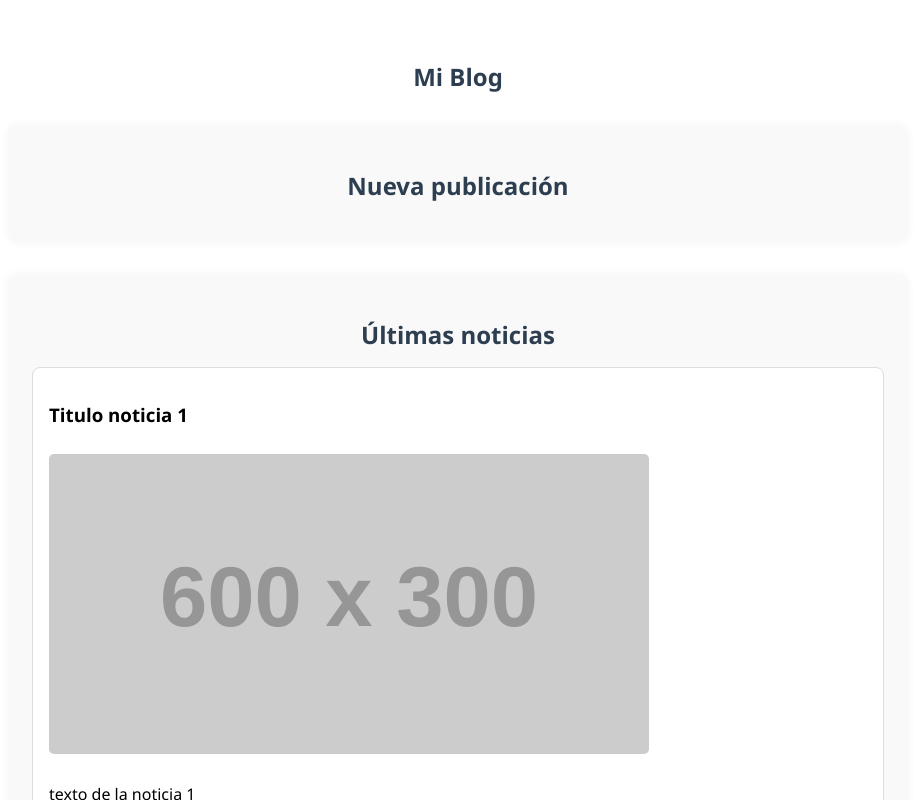
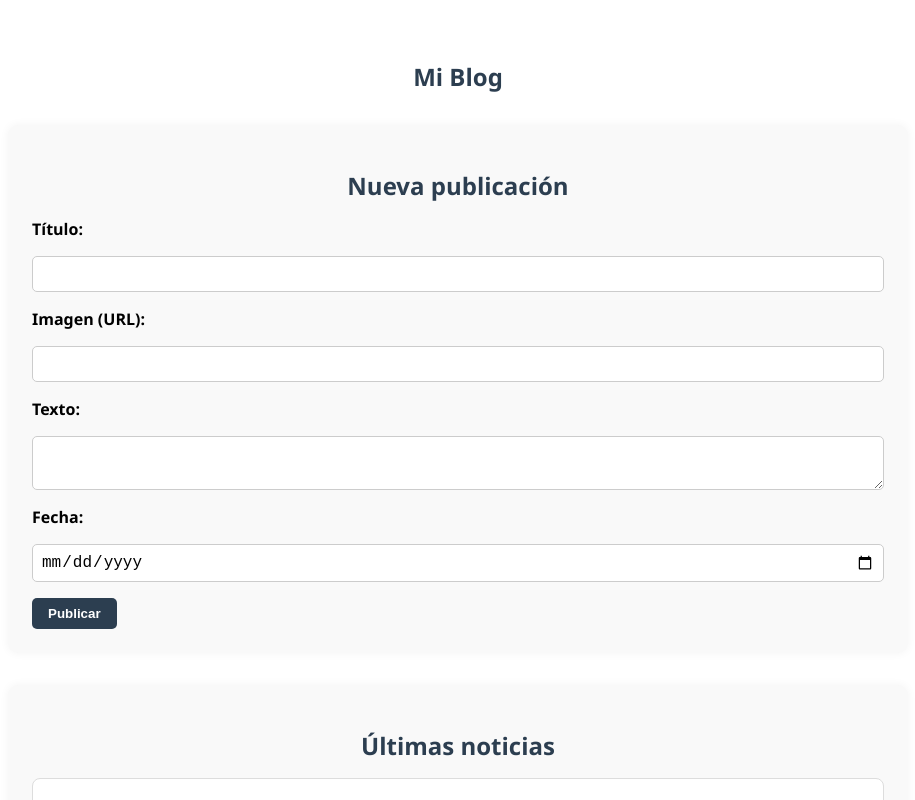
Before and after one commit to victoria-af/blogSPAFS, an Angular app: page / in a window 1280 px wide. Shown: the top 800 px of the page, without its empty margins (182-1097 px from the left). Built offline with nearby package versions, Linux system fonts and the light colour scheme.

Commit message:
Form completado. Recogida, validación y estilos básicos

```diff
--- a/src/app/component/blog/blog.css
+++ b/src/app/component/blog/blog.css
@@ -18,6 +18,38 @@ h1, h2 {
     margin-top: 2rem;
     border-radius: 10px;
     box-shadow: 0 0 10px rgba(0, 0, 0, 0.05);
+
+form.formulario {
+    display: flex;
+    flex-wrap: wrap;
+    gap: 1rem;
+    justify-content: space-between;
+}
+
+form.formulario label {
+    width: 100%;
+    font-weight: 600;
+}
+
+form.formulario input,
+form.formulario textarea {
+    flex: 1 1 100%;
+    padding: 0.5rem;
+    border: 1px solid #ccc;
+    border-radius: 5px;
+    font-size: 1rem;
+}
+
+form.formulario button {
+    align-self: flex-start;
+    padding: 0.5rem 1rem;
+    background-color: #2c3e50;
+    color: white;
+    border: none;
+    border-radius: 5px;
+    cursor: pointer;
+    font-weight: bold;
+}
 
 .news-card {
     border: 1px solid #ddd;
--- a/src/app/component/blog/blog.html
+++ b/src/app/component/blog/blog.html
@@ -3,6 +3,40 @@
 
     <div class="form-area">
     <h2>Nueva publicación</h2>
+<form (submit)="addPost($event)" class="formulario">
+    <label for="titulo">Título:</label>
+    <input
+    id="titulo"
+    type="text"
+    [(ngModel)]="newPost.title"
+    name="title"
+    />
+
+    <label for="imagen">Imagen (URL):</label>
+    <input
+    id="imagen"
+    type="text"
+    [(ngModel)]="newPost.imageUrl"
+    name="imageUrl"
+    />
+
+    <label for="texto">Texto:</label>
+    <textarea
+    id="texto"
+    [(ngModel)]="newPost.text"
+    name="text"
+    ></textarea>
+
+    <label for="fecha">Fecha:</label>
+    <input
+    id="fecha"
+    type="date"
+    [(ngModel)]="newPost.date"
+    name="date"
+    />
+
+    <button type="submit">Publicar</button>
+</form>
 
     </div>
 
--- a/src/app/component/blog/blog.ts
+++ b/src/app/component/blog/blog.ts
@@ -1,14 +1,21 @@
 import { Component } from '@angular/core';
 import { INews } from '../../interfaces/inews.interface';
+import { FormsModule } from '@angular/forms';
 
 
 @Component({
   selector: 'app-blog',
-  imports: [],
+  imports: [FormsModule],
   templateUrl: './blog.html',
   styleUrl: './blog.css'
 })
 export class Blog {
+    newPost: INews = {
+    title: '',
+    imageUrl: '',
+    text: '',
+    date: ''
+  };
 newsList: INews[] = [
   {
     title: 'Titulo noticia 1',
@@ -23,5 +30,26 @@ newsList: INews[] = [
     date: '2025-07-05'
   }
 ];
+addPost(eventoFormulario: Event) {
+  eventoFormulario.preventDefault();
 
+  if (
+    !this.newPost.title.trim() ||
+    !this.newPost.imageUrl.trim() ||
+    !this.newPost.text.trim() ||
+    !this.newPost.date.trim()
+  ) {
+    alert('Por favor, completa todos los campos antes de publicar.');
+    return;
+  }
+
+  this.newsList.push({ ...this.newPost });
+
+  this.newPost = {
+    title: '',
+    imageUrl: '',
+    text: '',
+    date: ''
+  };
 }
+}
```
